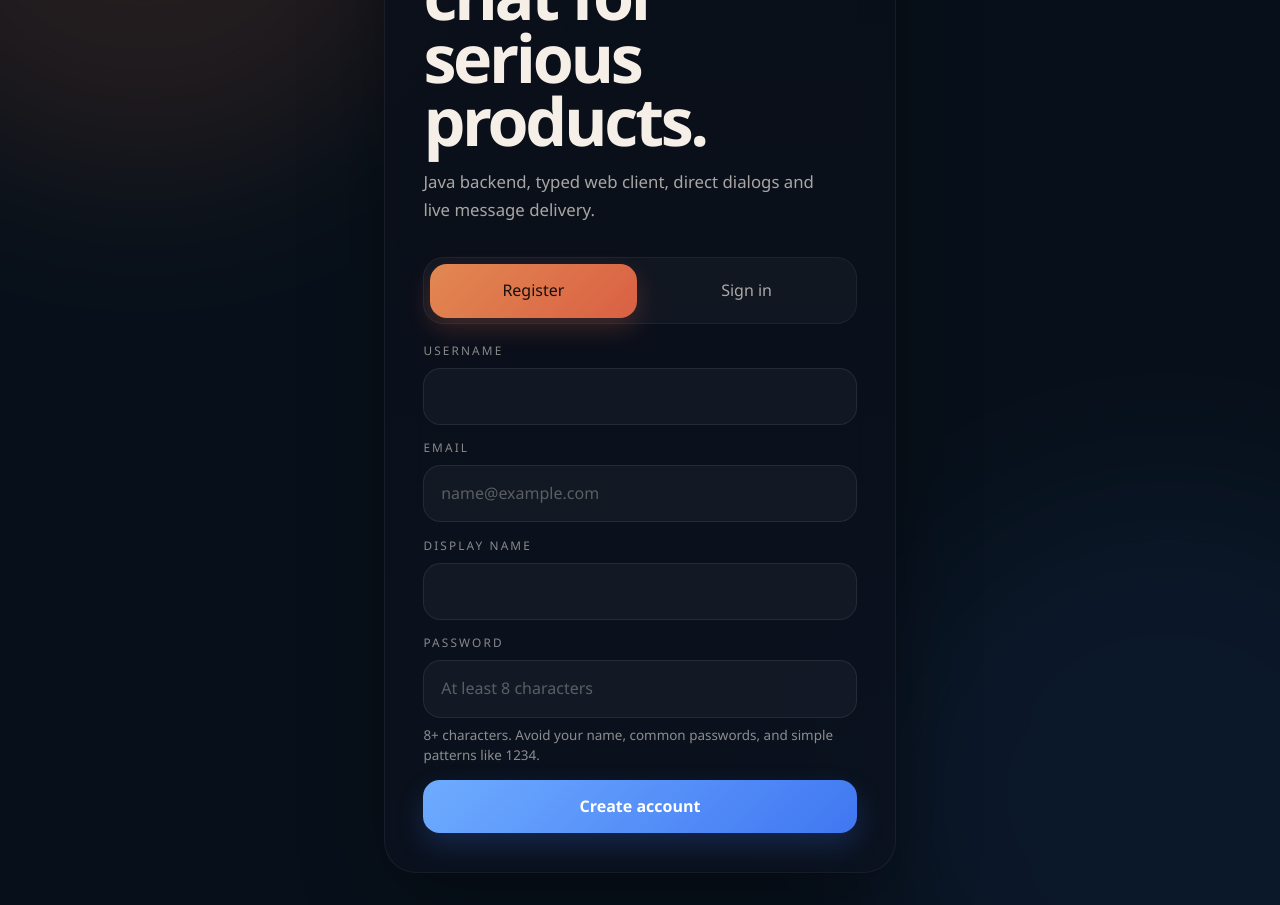
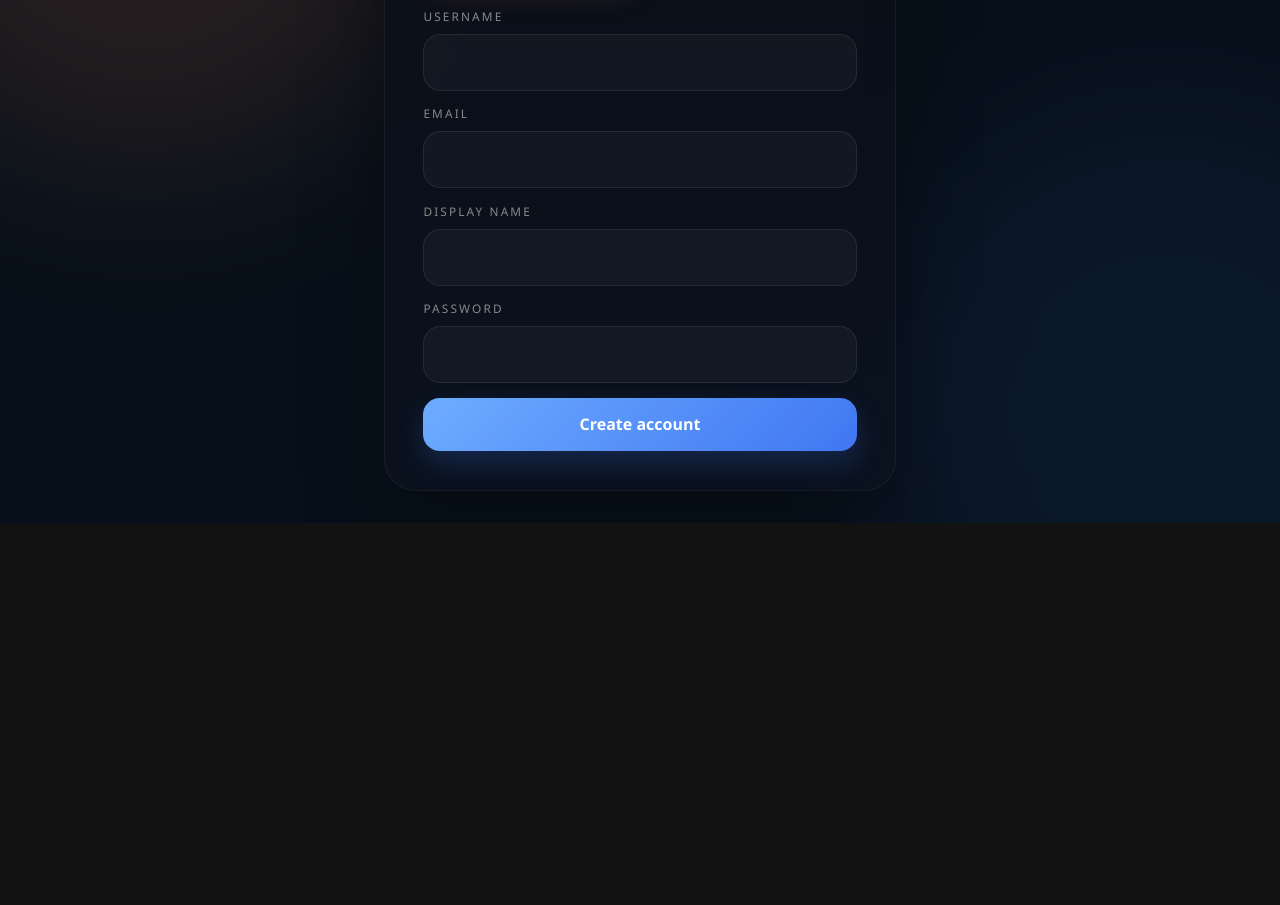
Before and after one commit to Northinrtm/messenger-app, a React (Vite) app in the folder web/: page / in a window 1280 px wide. Shown: the part 280-1185 px from the top of the page. After the commit the page ends 803 px from the top, so only its background shows below. Built offline with nearby package versions, Linux system fonts and the light colour scheme; no server answers.

Commit message:
Simplify auth screen copy

```diff
--- a/web/src/features/auth/AuthCard.tsx
+++ b/web/src/features/auth/AuthCard.tsx
@@ -239,8 +239,12 @@ export function AuthCard({
       <section className="auth-card">
         <img className="auth-brand-mark" src="/logo-mark.svg?v=20260408d" alt="North Messenger" />
         <div className="eyebrow">North Messenger</div>
-        <h1>{title}</h1>
-        <p className="auth-copy">{description}</p>
+        {!isAuthMode ? (
+          <>
+            <h1>{title}</h1>
+            <p className="auth-copy">{description}</p>
+          </>
+        ) : null}
 
         {isAuthMode ? (
           <div className="mode-switch">
@@ -308,7 +312,7 @@ export function AuthCard({
               <input
                 value={email}
                 onChange={(event) => setEmail(event.target.value)}
-                placeholder="name@example.com"
+                placeholder=""
                 type="email"
                 autoComplete="email"
                 autoCapitalize="none"
@@ -353,14 +357,11 @@ export function AuthCard({
                 <input
                   value={resetPassword}
                   onChange={(event) => setResetPassword(event.target.value)}
-                  placeholder="At least 8 characters"
+                  placeholder=""
                   type="password"
                   autoComplete="new-password"
                   required
                 />
-                <small className="field-help">
-                  8+ characters. Avoid your name, common passwords, and simple patterns like 1234.
-                </small>
               </label>
             </>
           ) : mode === "requestReset" ? null : (
@@ -369,16 +370,11 @@ export function AuthCard({
               <input
                 value={password}
                 onChange={(event) => setPassword(event.target.value)}
-                placeholder="At least 8 characters"
+                placeholder=""
                 type="password"
                 autoComplete={mode === "register" ? "new-password" : "current-password"}
                 required
               />
-              {mode === "register" ? (
-                <small className="field-help">
-                  8+ characters. Avoid your name, common passwords, and simple patterns like 1234.
-                </small>
-              ) : null}
             </label>
           )}
 
```
